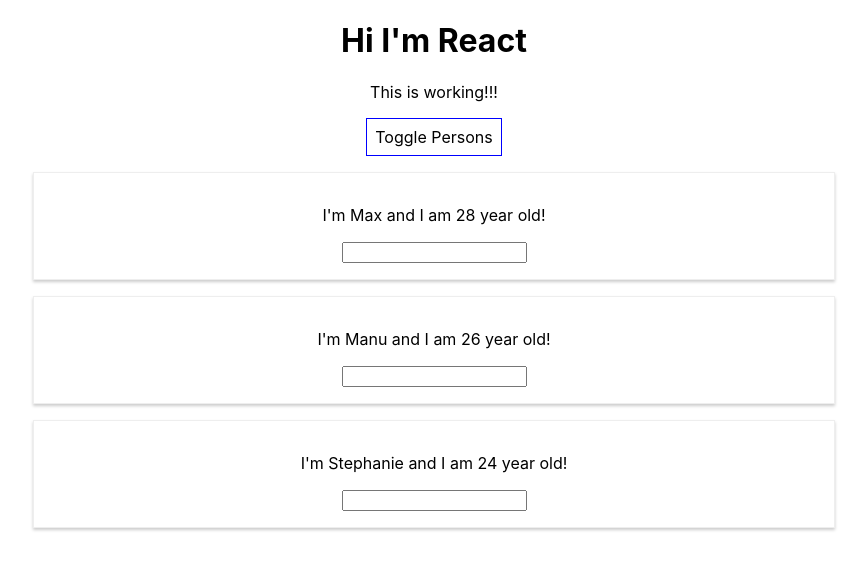
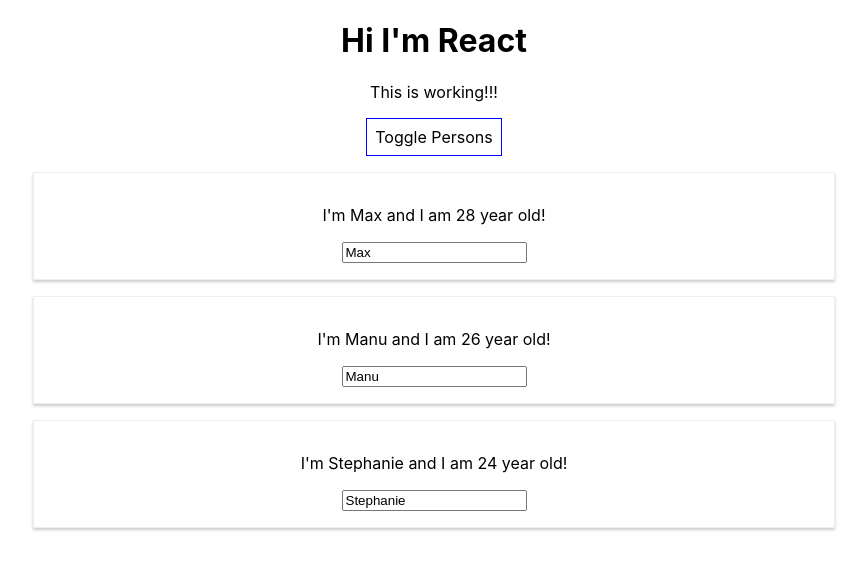
Before and after one commit to quynhnhi144/react-complete-guide, a React (Create React App) app: page / in a window 1280 px wide. Both pictures are taken after a click on the button "Toggle Persons". Shown: the top 570 px of the page, without its empty margins (206-1073 px from the left). Built offline with nearby package versions, Linux system fonts and the light colour scheme.

Commit message:
outputting lists and lists state

```diff
--- a/src/App.js
+++ b/src/App.js
@@ -13,18 +13,6 @@
     showPersons: false,
   };
 
-  switchNameHandler = (newName) => {
-    // console.log('Was clicked!');
-    // DON'T DO THIS: this.state.persons[0].name = "Maximillan";
-    this.setState({
-      persons: [
-        { name: newName, age: 28 },
-        { name: "Manu", age: 26 },
-        { name: "Stephanie", age: 25 },
-      ],
-    });
-  };
-
   nameChangedHandler = (event) => {
     this.setState({
       persons: [
@@ -33,6 +21,12 @@
         { name: "Stephanie", age: 24 },
       ],
     });
+  };
+
+  deletePersonHandler = (personIndex) => {
+    const persons = this.state.persons;
+    persons.slice(personIndex, 1);
+    this.setState({ persons: persons });
   };
 
   togglePersonsHandler = () => {
@@ -53,8 +47,14 @@
     if (this.state.showPersons) {
       persons = (
         <div>
-          {this.state.persons.map((person) => {
-            return <Person name={person.name} age={person.age}></Person>;
+          {this.state.persons.map((person, index) => {
+            return (
+              <Person
+                click={() => this.deletePersonHandler(index)}
+                name={person.name}
+                age={person.age}
+              ></Person>
+            );
           })}
         </div>
       );
--- a/src/Person/Person.js
+++ b/src/Person/Person.js
@@ -1,16 +1,17 @@
 import React from "react";
 
-import './Person.css';
+import "./Person.css";
 
 const person = (props) => {
-
-    return (
-        <div className="Person">
-            <p onClick={props.click}>I'm {props.name} and I am {props.age} year old!</p>
-            <p>{props.children}</p>
-            <input type="text" onChange={props.changed}></input>
-        </div>
-    )
-}
+  return (
+    <div className="Person">
+      <p onClick={props.click}>
+        I'm {props.name} and I am {props.age} year old!
+      </p>
+      <p>{props.children}</p>
+      <input type="text" onChange={props.changed} value={props.name}></input>
+    </div>
+  );
+};
 
 export default person;
```
Also changed, not shown: public/images/outputting-lists.PNG (added), 1 other file (tests, documents, lock files or other folders).
